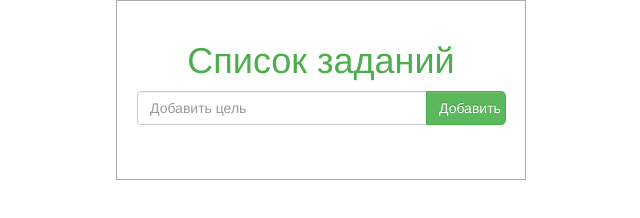
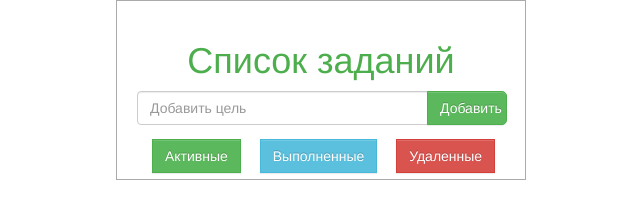
Before and after one commit to developandbehappy/ToDoList, a plain HTML site: page index.html in a window 1280 px wide. Shown: the whole page, without its empty margins (319-959 px from the left). Drawn offline with Linux system fonts and the light colour scheme.

Commit message:
@avevlad design change

```diff
--- a/index.html
+++ b/index.html
@@ -15,6 +15,13 @@
     <input id="text" placeholder="Добавить цель"class="form-control" id="inputSuccess1 text" />
     <button id="add" type="button" class="btn btn-success">Добавить</button>
   </form>
+  <div class="barWithLink">
+    <ul>
+      <li><a href="#active" class="btn btn-success">Активные</a></li>
+      <li><a href="#did" class="btn btn-info">Выполненные</a></li>
+      <li><a href="#remove" class="btn btn-danger">Удаленные</a></li>
+    </ul>
+  </div>
 </div>
     <div id="blockOne">
       <ul id="ul">
--- a/script/script.js
+++ b/script/script.js
@@ -16,14 +16,15 @@ function init() {
     return false;
   }
   if(TodoStorage.getAll()) {
+    TodoStorage.addItem({'title':strip_tags(text.value.trim()),'check':false});
     addVis(strip_tags(text.value.trim()));
     text.value = '';
   }
   else
   {
     TodoStorage.create();
+    TodoStorage.addItem({'title':strip_tags(text.value.trim()),'check':false});
   }
-  return TodoStorage.addItem({'title':strip_tags(text.value.trim()),'check':false});
 }
 
 
@@ -103,6 +104,5 @@ function linkWithCheck(){
   x = document.createElement("INPUT");
   label = document.createElement("label");
   x.setAttribute("type", "checkbox");
-
   return x,label,link;
 }
--- a/style/style.css
+++ b/style/style.css
@@ -79,11 +79,26 @@ body {
 }
 
 #block #add {
-    float: right;
     margin-right: 39px;
     position: relative;
     bottom: 34px;
-    left: 40px;
+    left: 290px;
     width: 80px;
     border-radius: 0 5px 5px 0;
 }
+
+.barWithLink ul li {
+    list-style: none;
+    display: inline-block;
+    margin-left: 15px;
+    border-radius: 0;
+}
+
+.barWithLink ul li a {
+  border-radius: 0;
+}
+
+.barWithLink ul {
+  position: relative;
+  bottom: 20px;
+}
```
